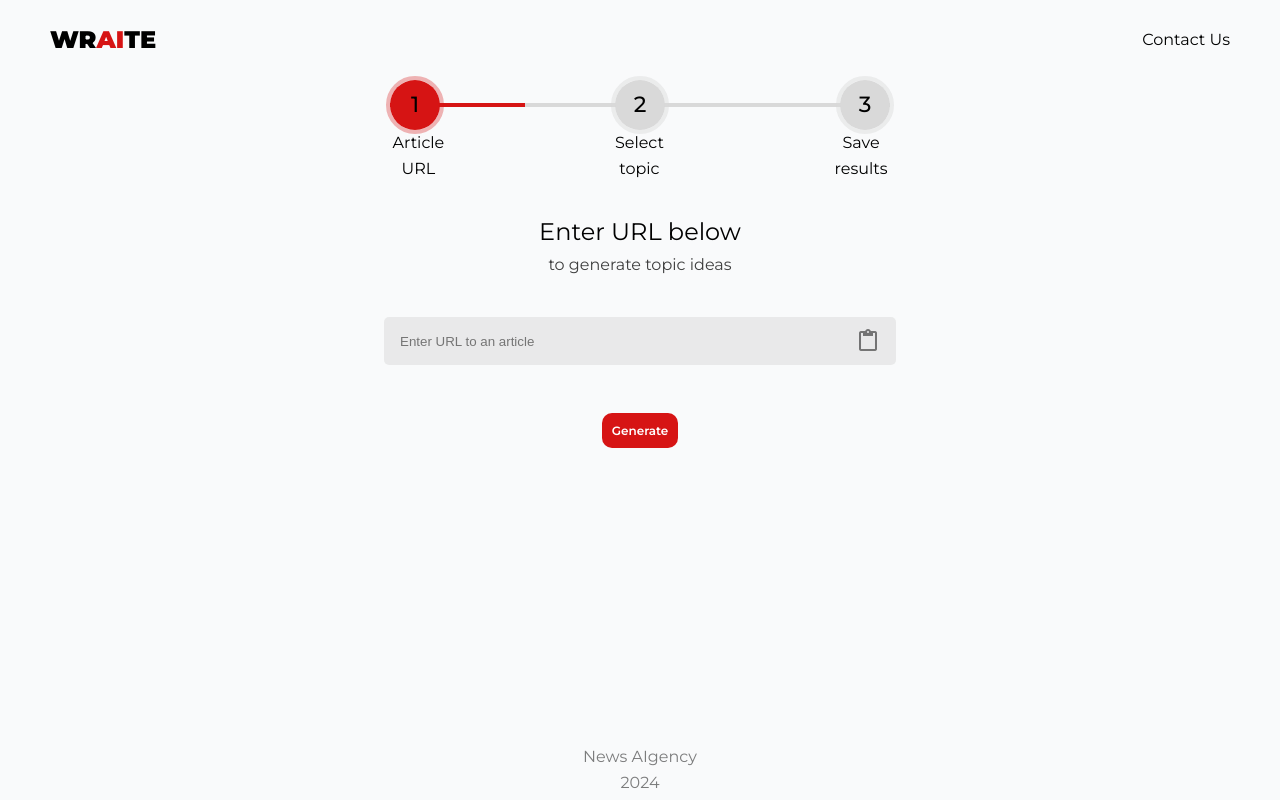
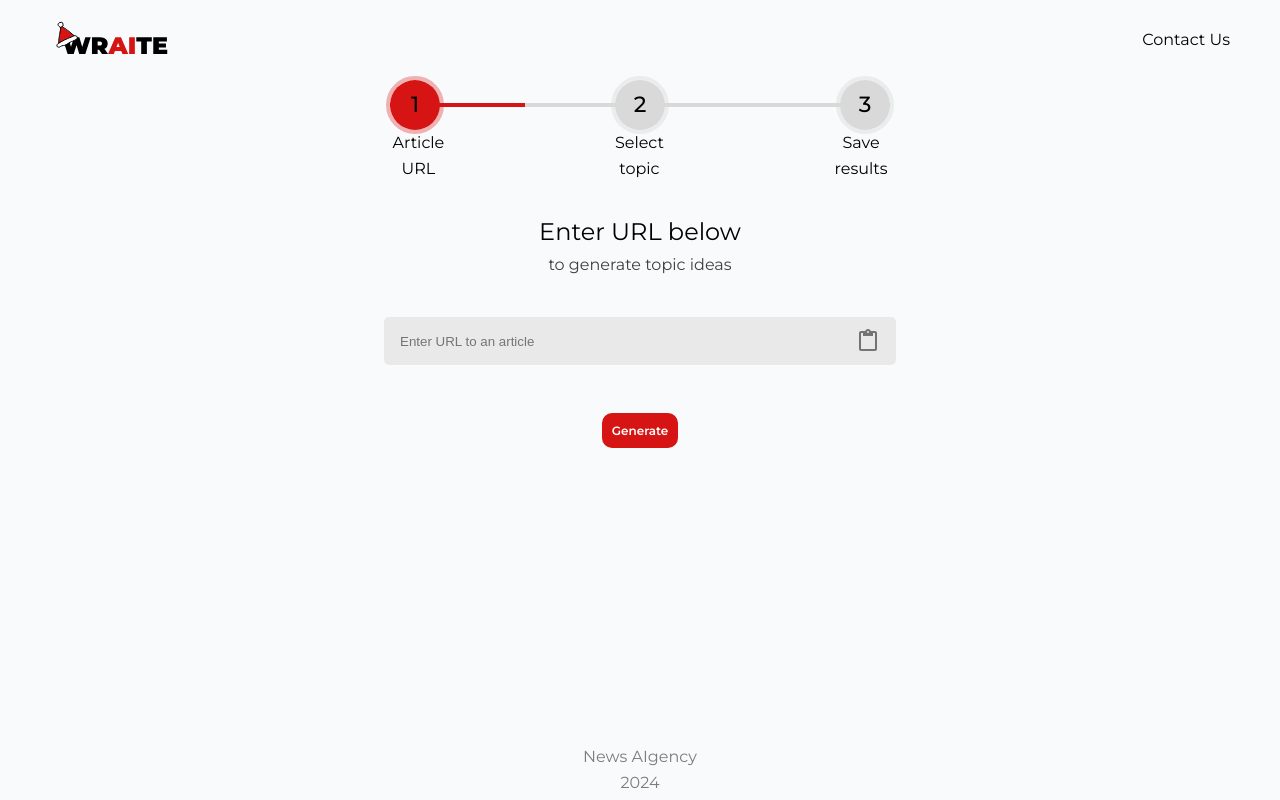
Before and after one commit to News-AIgency/App, a Vue app in the folder frontend/: page / in a window 1280 px wide. Built offline with nearby package versions, Linux system fonts and the light colour scheme.

Commit message:
add xmas vibes

```diff
--- a/frontend/src/App.vue
+++ b/frontend/src/App.vue
@@ -15,7 +15,7 @@ function mailTo() {
 <template>
   <div class="page-wrapper">
     <nav class="navbar">
-      <a class="navbar-logo" @click="goToStart">WR<span class="text-accent">AI</span>TE</a>
+      <img src="../public/logo.svg" alt="Merry Christmas!!" class="navbar-logo" @click="goToStart">
       <a class="contact-us" @click="mailTo">Contact Us</a>
     </nav>
     <RouterView />
```
Also changed, not shown: frontend/public/logo.svg (added).
